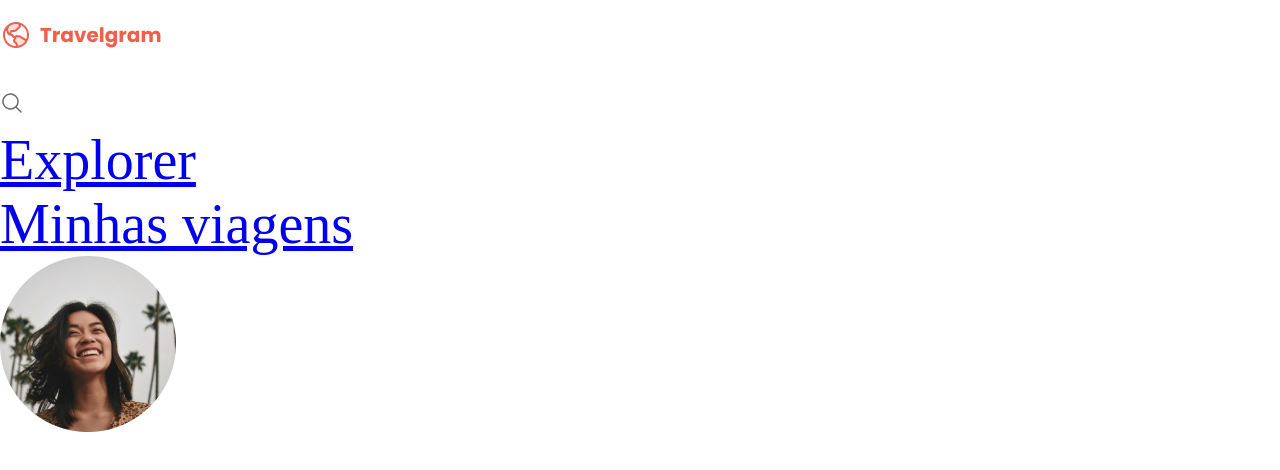
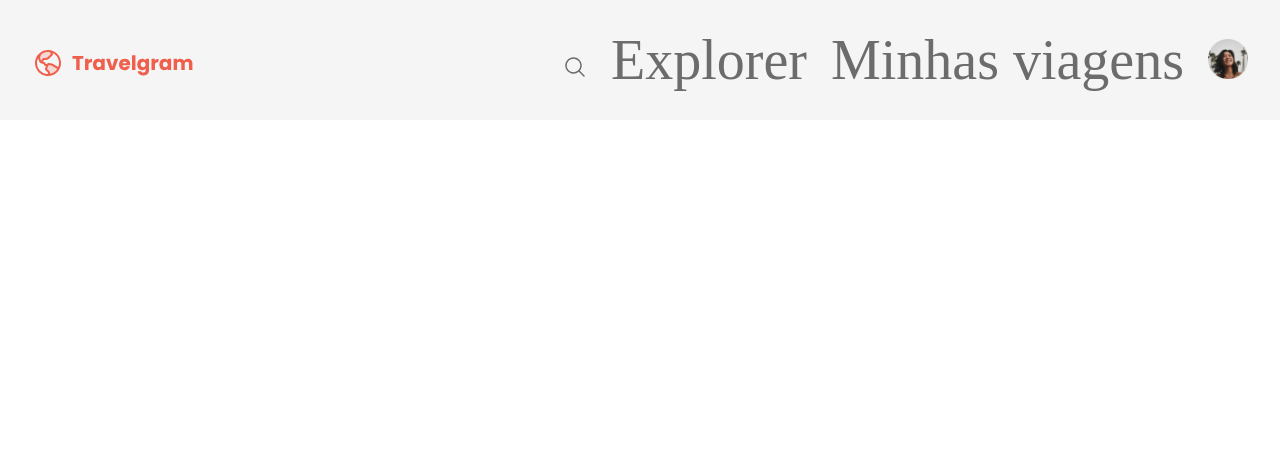
Before and after one commit to joaopontesz/Travelgam, a plain HTML site: page index.html in a window 1280 px wide. Drawn offline with Linux system fonts and the light colour scheme.

Commit message:
Navegation

```diff
--- a/index.html
+++ b/index.html
@@ -13,11 +13,11 @@
   <link href="https://fonts.googleapis.com/css2?family=Poppins:wght@400;700&display=swap" rel="stylesheet">
 </head>
 <body>
-  <nav>
+  <div class="bg-surface-color">
+  <nav class="container">
     <a href="logo">
       <img src="assets/Logo.svg" alt="Logomarca">
     </a>
-
     <ul id="primary-menu">
       <li>
         <a href=""></a>
@@ -28,9 +28,9 @@
       <li><a href="#">
         <img src="assets/Profile pic.png" alt="Imagem de Isabela Torres">
       </a></li>
-
     </ul>
   </nav>
+</div>
   <header>
   </header>
 </body>
--- a/styles/global.css
+++ b/styles/global.css
@@ -24,3 +24,23 @@ body {
   color: var(--tsecond-color);
   font-size: 56px;
 }
+
+a {
+  text-decoration: none;
+  color: inherit;
+}
+
+a:hover {
+  color: var(--brand-color);
+  text-decoration: underline;
+}
+
+.container {
+  padding-inline: 32px;
+  max-width: 1280px;
+  margin-inline: auto;
+}
+
+.bg-surface-color {
+  background-color: var(--surface-color);
+}
--- a/styles/index.css
+++ b/styles/index.css
@@ -1 +1,2 @@
 @import url(global.css);
+@import url(nav.css);
--- /dev/null
+++ b/styles/nav.css
@@ -0,0 +1,21 @@
+nav {
+  display: flex; /* Elemento ao lado do outro */
+  justify-content: space-between; /* Space box */
+  align-items: center;
+
+  padding-block: 20px; /* Space */
+}
+
+nav ul {
+  list-style: none; /* Remove bullet point */
+  display: flex;
+  align-items: center;
+  gap: 24px;
+
+  padding-block: 8px;
+}
+
+nav ul li:last-child img { /* ùltimo filho do Li  */
+  width: 40px;
+  height: 40px;
+}
```
